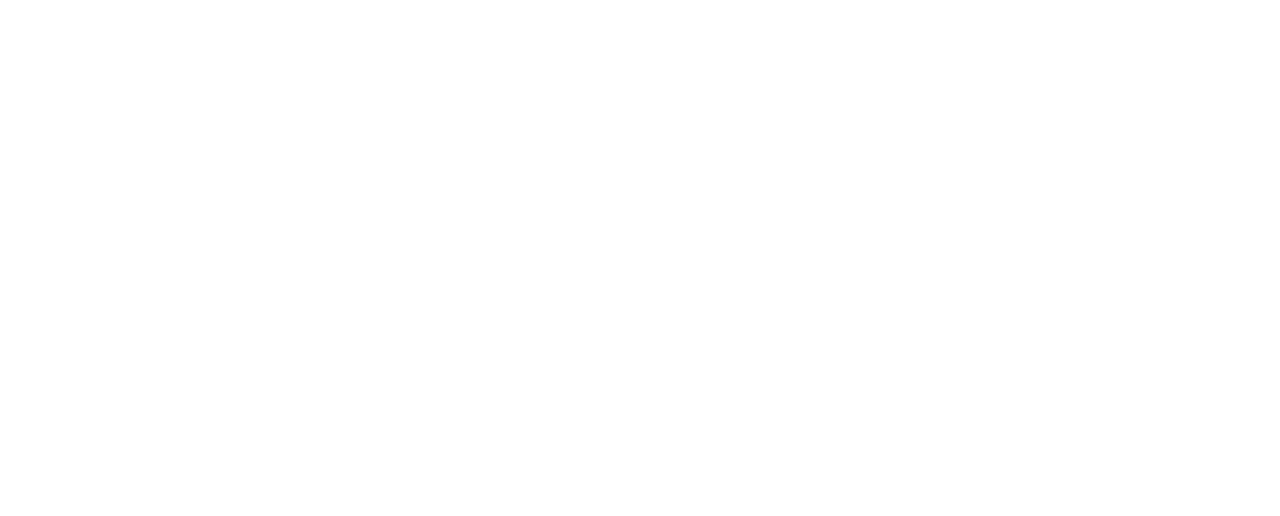
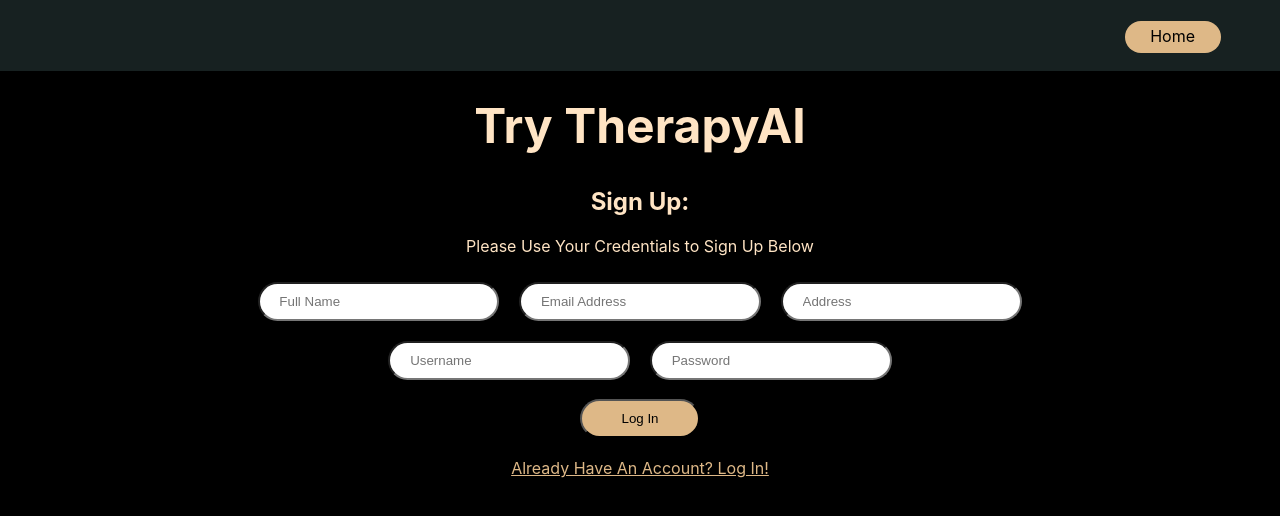
Before and after one commit to melhemfares/uofthacks-2023, a React (Create React App) app in the folder frontend/my-app/: page /signup in a window 1280 px wide. Before the commit this address had no page. Shown: the top 516 px of the page. Built offline with nearby package versions, Linux system fonts and the light colour scheme.

Commit message:
add user signup/login page and update ui

```diff
--- a/frontend/my-app/src/App.jsx
+++ b/frontend/my-app/src/App.jsx
@@ -1,6 +1,7 @@
 import { BrowserRouter as Router,Routes, Route } from 'react-router-dom';
 import Home from "./home"
 import Login from "./login"
+import Signup from "./signup"
 
 function App() {
   return (
@@ -9,6 +10,7 @@
            <Routes>
                  <Route exact path='/' element={< Home />}></Route>
                  <Route exact path='/login' element={< Login />}></Route>
+                 <Route exact path='/signup' element={< Signup />}></Route>
             </Routes>
           </div>
        </Router>
--- a/frontend/my-app/src/home.jsx
+++ b/frontend/my-app/src/home.jsx
@@ -24,7 +24,9 @@
         <br /> <br />
         <a className='home-link' href="/login">Try TherapyAI</a>
         <br /> <br />
-        <h3>How TherapyAI is Different</h3>
+        <div className='container'>
+            <div className='object'>
+                <h3>How is TherapyAI Different</h3>
                 <h5>TherapyAI has the ablitity to detect the user's emotion, severity, and
                     condition based on the user's input. From there, it makes constructive
                     decision to respond the user's inquires. For instance, if the severity of
@@ -32,6 +34,28 @@
                     while if its not critical, it will continue to chat with the user along
                     with providing assistance.
                 </h5>
+            </div>
+            <div className='object'>
+                <h3>How TherapyAI Can Help You</h3>
+                <h5>TherapyAI has the ablitity to detect the user's emotion, severity, and
+                    condition based on the user's input. From there, it makes constructive
+                    decision to respond the user's inquires. For instance, if the severity of
+                    the user is critical, it will directly give resources of medical assistance
+                    while if its not critical, it will continue to chat with the user along
+                    with providing assistance.
+                </h5>
+            </div>
+            <div className='object'>
+                <h3>The Next Steps for TherapyAI</h3>
+                <h5>TherapyAI has the ablitity to detect the user's emotion, severity, and
+                    condition based on the user's input. From there, it makes constructive
+                    decision to respond the user's inquires. For instance, if the severity of
+                    the user is critical, it will directly give resources of medical assistance
+                    while if its not critical, it will continue to chat with the user along
+                    with providing assistance.
+                </h5>
+            </div>
+        </div>
 
       </div>
     </div>
--- a/frontend/my-app/src/login.jsx
+++ b/frontend/my-app/src/login.jsx
@@ -13,28 +13,19 @@
         <div className="home">
             <h1>Try TherapyAI</h1>
         </div>
-        <div className="row">
-            <div className="column line">
+        <div className="container">
             <h2>Log In:</h2>
             <p>Please Use Your Credentials to Log In Below</p>
             <form action="submit" method='post'>
                 <input type="text" placeholder="Username" name="username" />
                 <br />
                 <input type="password" placeholder='Password' name="pass" />
+                <br />
                 <button type='submit' id='login_btn'>Log In</button>
+                <br /><br />
+                <a href="/signup">Dont Have An Account? Sign Up!</a>
             </form>
-            </div>
-            <div className="column">
-            <h2>Sign Up:</h2>
-                <p>Please Use Your Credentials to Sign Up Below</p>
-                <form action="submit" method='post'>
-                    <input type="text" placeholder='Full Name' name="fullName" />
-                    <input type="email" placeholder='Email Address' name="email" />
-                    <input type="text" placeholder="Username" name="username" />
-                    <input type="password" placeholder='Password' name="pass" />
-                    <button type='submit' id='signup_btn'>Sign Up</button>
-                </form>
-            </div>
+
         </div>
       </div>
     </div>
--- /dev/null
+++ b/frontend/my-app/src/signup.jsx
@@ -0,0 +1,36 @@
+import './styles/login.css';
+
+function Login() {
+  return (
+    <div className="App">
+
+      <div className="nav">
+        <img src="" alt="" />
+        <a href="/">Home</a>
+      </div>
+
+      <div className="body">
+        <div className="home">
+            <h1>Try TherapyAI</h1>
+        </div>
+        <div className="container">
+            <h2>Sign Up:</h2>
+                <p>Please Use Your Credentials to Sign Up Below</p>
+                <form action="submit" method='post'>
+                    <input type="text" placeholder='Full Name' name="fullName" />
+                    <input type="email" placeholder='Email Address' name="email" />
+                    <input type="text" placeholder="Address" name="address" />
+                    <input type="text" placeholder="Username" name="username" />
+                    <input type="password" placeholder='Password' name="pass" />
+                    <br />
+                    <button type='submit' id='login_btn'>Log In</button>
+                    <br /><br />
+                    <a href="/login">Already Have An Account? Log In!</a>
+                </form>
+            </div>
+        </div>
+      </div>
+  );
+}
+
+export default Login;
--- a/frontend/my-app/src/styles/home.css
+++ b/frontend/my-app/src/styles/home.css
@@ -58,3 +58,18 @@
   text-decoration: underline;
   color:darkorchid;
 }
+
+.container {
+  width: 90%;
+  margin: auto;
+}
+
+.object {
+  width: 35%;
+  display: inline-table;
+  text-align: justify;
+  padding: 2% 3%;
+  margin: 2% 2%;
+  border-radius: 15px;
+  box-shadow: 0px 0px 8px 5px rgba(222, 184, 135, 0.46);
+}
--- a/frontend/my-app/src/styles/login.css
+++ b/frontend/my-app/src/styles/login.css
@@ -1,35 +1,12 @@
-.column {
-    float: left;
-    width: 40%;
-    padding: 10px;
-    height: 300px; /* Should be removed. Only for demonstration */
-    text-align: center;
-
-  }
-
-  /* Clear floats after the columns */
-.row:after {
-  content: "";
-  display: table;
-  clear: both;
-}
-
-.row {
-  width: 90%;
-  margin: auto;
-  border-radius: 15px;
-  box-shadow: 10px white;
-}
-
 input {
-  padding: 2% 4%;
-  width: 80%;
+  padding: 1% 2%;
+  width: 20%;
   border-radius: 20px;
   margin: 1%;
 }
 
 button {
-  padding: 2% 6%;
+  padding: 1% 4%;
   border-radius: 50px;
   margin-top: 10px;
   color: black;
@@ -43,3 +20,11 @@
 .home {
   text-align: center;
 }
+
+form a{
+  color: burlywood;
+}
+
+body {
+  background-color: black;
+}
--- /dev/null
+++ b/frontend/my-app/src/styles/signup.css
@@ -0,0 +1,30 @@
+input {
+    padding: 1% 2%;
+    width: 20%;
+    border-radius: 20px;
+    margin: 1%;
+  }
+
+  button {
+    padding: 1% 4%;
+    border-radius: 50px;
+    margin-top: 10px;
+    color: black;
+    background-color: burlywood;
+  }
+
+  .row {
+    margin-bottom: 7%;
+  }
+
+  .home {
+    text-align: center;
+  }
+
+  form a{
+    color: burlywood;
+  }
+
+  body {
+    background-color: black;
+  }
```
Also changed, not shown: frontend/my-app/src/logo.svg (deleted), 1 other file (tests, documents, lock files or other folders). Lines whose indentation alone changed are shown as unchanged.
